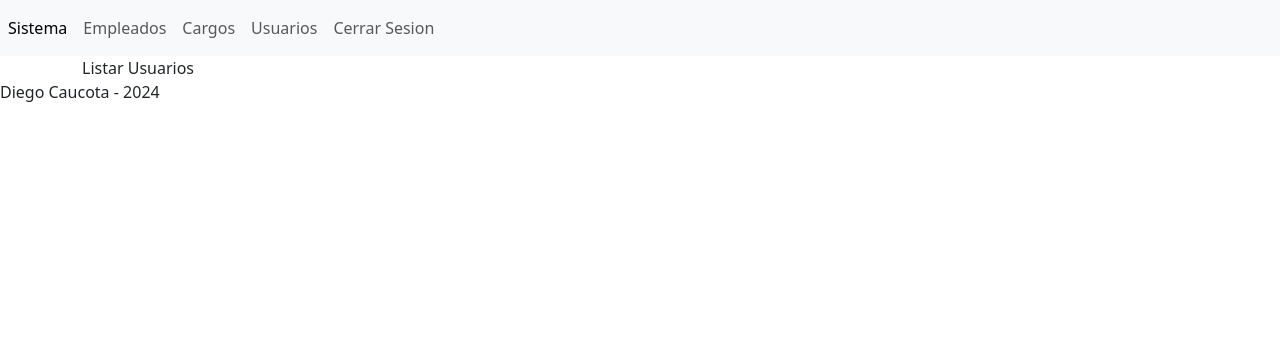
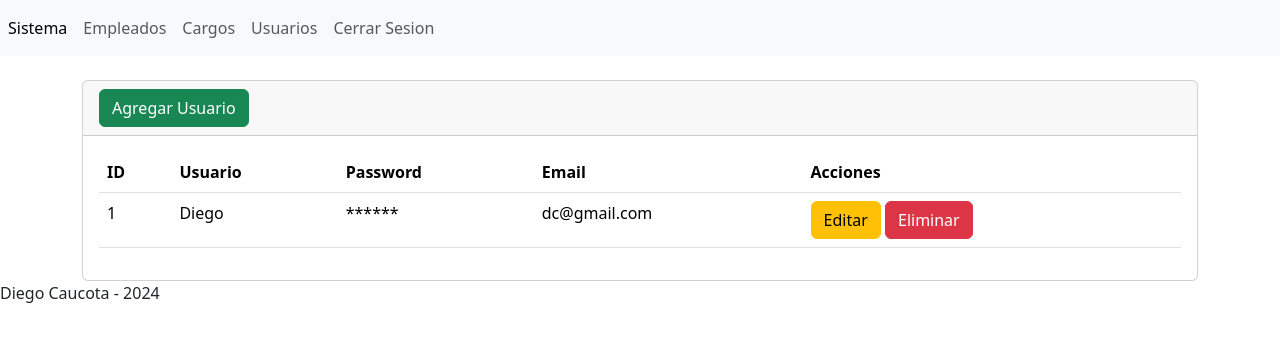
Before and after one commit to DieCau/php-employees-crud, a PHP site: page /php_employees/sections/users/ in a window 1280 px wide. Shown: the top 342 px of the page. Run offline with PHP 8.4, Linux system fonts and the light colour scheme.

```diff
--- a/sections/users/index.php
+++ b/sections/users/index.php
@@ -1,6 +1,67 @@
 <?php include("../../templates/header.php"); ?>
 
-Listar Usuarios
+<br/>
+
+<div class="card">
+    <div class="card-header">
+        <a
+            name=""
+            id=""
+            class="btn btn-success"
+            href="create.php"
+            role="button"
+            >Agregar Usuario</a
+        >
+    </div>
+
+    <div class="card-body">
+
+        <div
+            class="table-responsive-sm"
+        >
+            <table
+                class="table"
+            >
+                <thead>
+                    <tr>
+                        <th scope="col">ID</th>
+                        <th scope="col">Usuario</th>
+                        <th scope="col">Password</th>
+                        <th scope="col">Email</th>
+                        <th scope="col">Acciones</th>
+                    </tr>
+                </thead>
+                <tbody>
+                    <tr class="">
+                        <td scope="row">1</td>
+                        <td>Diego</td>
+                        <td>******</td>
+                        <td>dc@gmail.com</td>
+                        <td><input
+                            name="btnEdit"
+                            id="btnEdit"
+                            class="btn btn-warning"
+                            type="button"
+                            value="Editar"
+                            />
+                            <input
+                                name="btnDelete"
+                                id="btnDelete"
+                                class="btn btn-danger"
+                                type="button"
+                                value="Eliminar"
+                            />
+
+                        </td>
+                    </tr>
+                </tbody>
+            </table>
+        </div>
+
+    </div>
+</div>
+
+
 
 
 <?php include("../../templates/footer.php"); ?>
```
Also changed, not shown: sections/jobs/create.php (+5 -4 lines), sections/users/create.php (+62 -1 lines).
